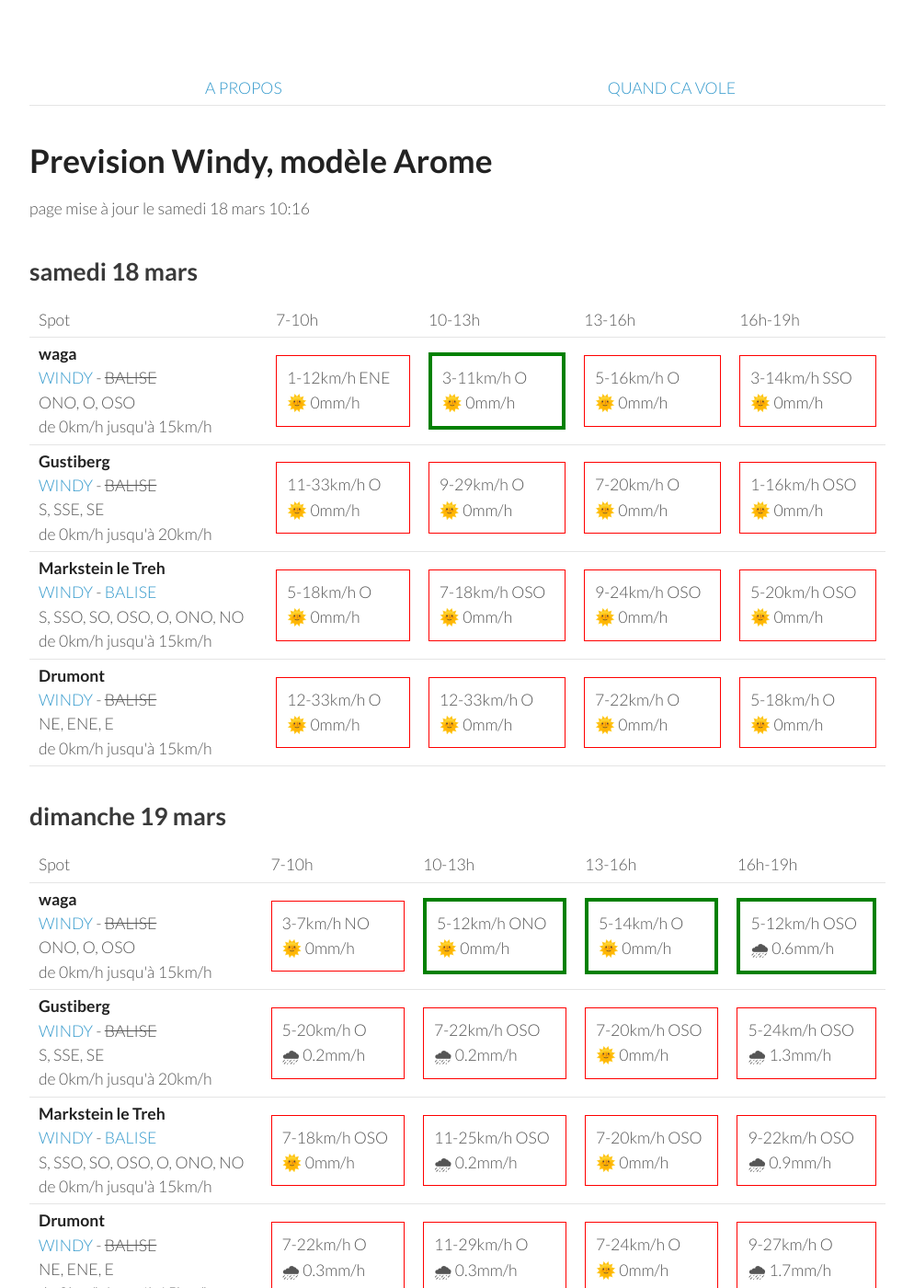
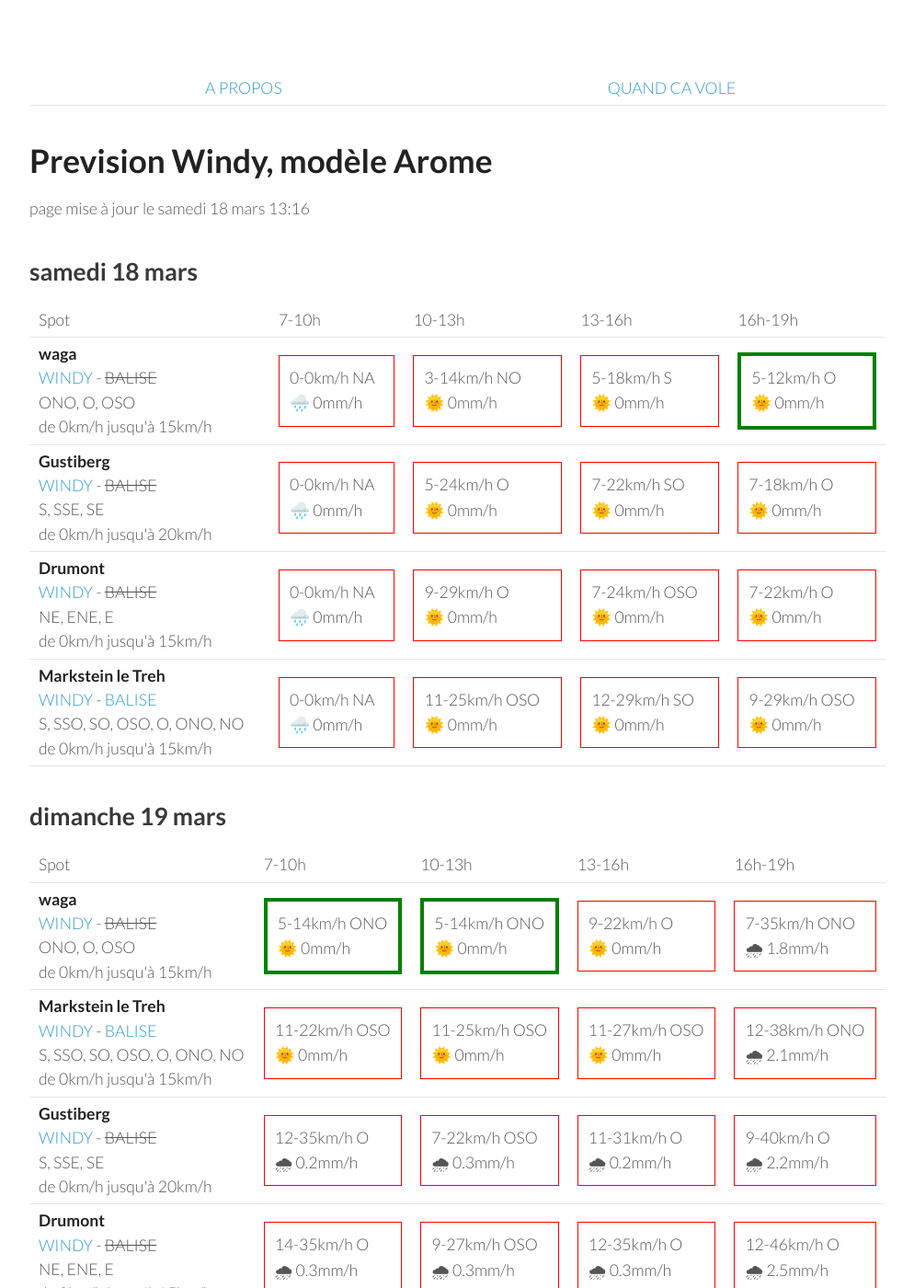
Before and after one commit to parapente-dans-le-nord/parapente-dans-le-nord.github.io, a Jekyll site: the page built from vosges.markdown, in a window 1280 px wide and 1400 px high. Shown: the whole window at 92% size, without its empty margins (26-1020 px from the left). Built offline with Jekyll 4.4.1, drawn with Linux system fonts in a browser that asks for light colours; some of the changed text lies outside the part shown.

Commit message:
update index.markdown

```diff
--- a/vosges.markdown
+++ b/vosges.markdown
@@ -7,7 +7,7 @@ title:  "Tous les spots"
 {: .links}
 
 # Prevision Windy, modèle Arome
-page mise à jour le samedi 18 mars 10:16
+page mise à jour le samedi 18 mars 13:16
 
 ## samedi 18 mars
 
@@ -24,41 +24,37 @@ page mise à jour le samedi 18 mars 10:16
 <tr>
         <td><strong>waga</strong><br><a href="https://windy.com/47.903/6.996?47.900,6.983,15">WINDY</a> - <span class="no-balise"> BALISE </span><br> <span class="vent-favorable">ONO, O, OSO</span><br><span class="force-vent">de 0km/h jusqu'à 15km/h</span> </td>
 
-            <td><div class="not-flyable"><p>1-12km/h ENE</p><p>🌞 0mm/h</p></div></td>
-            <td><div class="flyable"><p>3-11km/h O</p><p>🌞 0mm/h</p></div></td>
-            <td><div class="not-flyable"><p>5-16km/h O</p><p>🌞 0mm/h</p></div></td>
-            <td><div class="not-flyable"><p>3-14km/h SSO</p><p>🌞 0mm/h</p></div></td>
-
+            <td><div class="not-flyable"><p>0-0km/h NA</p><p>🌧️ 0mm/h</p></div></td>
+            <td><div class="not-flyable"><p>3-14km/h NO</p><p>🌞 0mm/h</p></div></td>
+            <td><div class="not-flyable"><p>5-18km/h S</p><p>🌞 0mm/h</p></div></td>
+            <td><div class="flyable"><p>5-12km/h O</p><p>🌞 0mm/h</p></div></td>
 
     </tr>
 <tr>
         <td><strong>Gustiberg</strong><br><a href="https://windy.com/47.894/6.934?47.891,6.934,15,m:eYYagmI">WINDY</a> - <span class="no-balise"> BALISE </span><br> <span class="vent-favorable">S, SSE, SE</span><br><span class="force-vent">de 0km/h jusqu'à 20km/h</span> </td>
 
-            <td><div class="not-flyable"><p>11-33km/h O</p><p>🌞 0mm/h</p></div></td>
+            <td><div class="not-flyable"><p>0-0km/h NA</p><p>🌧️ 0mm/h</p></div></td>
+            <td><div class="not-flyable"><p>5-24km/h O</p><p>🌞 0mm/h</p></div></td>
+            <td><div class="not-flyable"><p>7-22km/h SO</p><p>🌞 0mm/h</p></div></td>
+            <td><div class="not-flyable"><p>7-18km/h O</p><p>🌞 0mm/h</p></div></td>
+
+    </tr>
+<tr>
+        <td><strong>Drumont</strong><br><a href="https://windy.com/47.898/6.919?47.687,6.919,9,m:eYYagmG">WINDY</a> - <span class="no-balise"> BALISE </span><br> <span class="vent-favorable">NE, ENE, E</span><br><span class="force-vent">de 0km/h jusqu'à 15km/h</span> </td>
+
+            <td><div class="not-flyable"><p>0-0km/h NA</p><p>🌧️ 0mm/h</p></div></td>
             <td><div class="not-flyable"><p>9-29km/h O</p><p>🌞 0mm/h</p></div></td>
-            <td><div class="not-flyable"><p>7-20km/h O</p><p>🌞 0mm/h</p></div></td>
-            <td><div class="not-flyable"><p>1-16km/h OSO</p><p>🌞 0mm/h</p></div></td>
-
+            <td><div class="not-flyable"><p>7-24km/h OSO</p><p>🌞 0mm/h</p></div></td>
+            <td><div class="not-flyable"><p>7-22km/h O</p><p>🌞 0mm/h</p></div></td>
 
     </tr>
 <tr>
         <td><strong>Markstein le Treh</strong><br><a href="https://windy.com/47.926/7.012?47.505,7.012,8,m:eY1agmQ">WINDY</a> - <span class=""><a href="http://www.balisemeteo.com/balise.php?idBalise=136">BALISE</a> </span><br> <span class="vent-favorable">S, SSO, SO, OSO, O, ONO, NO</span><br><span class="force-vent">de 0km/h jusqu'à 15km/h</span> </td>
 
-            <td><div class="not-flyable"><p>5-18km/h O</p><p>🌞 0mm/h</p></div></td>
-            <td><div class="not-flyable"><p>7-18km/h OSO</p><p>🌞 0mm/h</p></div></td>
-            <td><div class="not-flyable"><p>9-24km/h OSO</p><p>🌞 0mm/h</p></div></td>
-            <td><div class="not-flyable"><p>5-20km/h OSO</p><p>🌞 0mm/h</p></div></td>
-
-
-    </tr>
-<tr>
-        <td><strong>Drumont</strong><br><a href="https://windy.com/47.898/6.919?47.687,6.919,9,m:eYYagmG">WINDY</a> - <span class="no-balise"> BALISE </span><br> <span class="vent-favorable">NE, ENE, E</span><br><span class="force-vent">de 0km/h jusqu'à 15km/h</span> </td>
-
-            <td><div class="not-flyable"><p>12-33km/h O</p><p>🌞 0mm/h</p></div></td>
-            <td><div class="not-flyable"><p>12-33km/h O</p><p>🌞 0mm/h</p></div></td>
-            <td><div class="not-flyable"><p>7-22km/h O</p><p>🌞 0mm/h</p></div></td>
-            <td><div class="not-flyable"><p>5-18km/h O</p><p>🌞 0mm/h</p></div></td>
-
+            <td><div class="not-flyable"><p>0-0km/h NA</p><p>🌧️ 0mm/h</p></div></td>
+            <td><div class="not-flyable"><p>11-25km/h OSO</p><p>🌞 0mm/h</p></div></td>
+            <td><div class="not-flyable"><p>12-29km/h SO</p><p>🌞 0mm/h</p></div></td>
+            <td><div class="not-flyable"><p>9-29km/h OSO</p><p>🌞 0mm/h</p></div></td>
 
     </tr>
 
@@ -80,40 +76,40 @@ page mise à jour le samedi 18 mars 10:16
 <tr>
         <td><strong>waga</strong><br><a href="https://windy.com/47.903/6.996?47.900,6.983,15">WINDY</a> - <span class="no-balise"> BALISE </span><br> <span class="vent-favorable">ONO, O, OSO</span><br><span class="force-vent">de 0km/h jusqu'à 15km/h</span> </td>
 
-            <td><div class="not-flyable"><p>3-7km/h NO</p><p>🌞 0mm/h</p></div></td>
-            <td><div class="flyable"><p>5-12km/h ONO</p><p>🌞 0mm/h</p></div></td>
-            <td><div class="flyable"><p>5-14km/h O</p><p>🌞 0mm/h</p></div></td>
-            <td><div class="flyable"><p>5-12km/h OSO</p><p>🌧 0.6mm/h</p></div></td>
+            <td><div class="flyable"><p>5-14km/h ONO</p><p>🌞 0mm/h</p></div></td>
+            <td><div class="flyable"><p>5-14km/h ONO</p><p>🌞 0mm/h</p></div></td>
+            <td><div class="not-flyable"><p>9-22km/h O</p><p>🌞 0mm/h</p></div></td>
+            <td><div class="not-flyable"><p>7-35km/h ONO</p><p>🌧 1.8mm/h</p></div></td>
+
+
+    </tr>
+<tr>
+        <td><strong>Markstein le Treh</strong><br><a href="https://windy.com/47.926/7.012?47.505,7.012,8,m:eY1agmQ">WINDY</a> - <span class=""><a href="http://www.balisemeteo.com/balise.php?idBalise=136">BALISE</a> </span><br> <span class="vent-favorable">S, SSO, SO, OSO, O, ONO, NO</span><br><span class="force-vent">de 0km/h jusqu'à 15km/h</span> </td>
+
+            <td><div class="not-flyable"><p>11-22km/h OSO</p><p>🌞 0mm/h</p></div></td>
+            <td><div class="not-flyable"><p>11-25km/h OSO</p><p>🌞 0mm/h</p></div></td>
+            <td><div class="not-flyable"><p>11-27km/h OSO</p><p>🌞 0mm/h</p></div></td>
+            <td><div class="not-flyable"><p>12-38km/h ONO</p><p>🌧 2.1mm/h</p></div></td>
 
 
     </tr>
 <tr>
         <td><strong>Gustiberg</strong><br><a href="https://windy.com/47.894/6.934?47.891,6.934,15,m:eYYagmI">WINDY</a> - <span class="no-balise"> BALISE </span><br> <span class="vent-favorable">S, SSE, SE</span><br><span class="force-vent">de 0km/h jusqu'à 20km/h</span> </td>
 
-            <td><div class="not-flyable"><p>5-20km/h O</p><p>🌧 0.2mm/h</p></div></td>
-            <td><div class="not-flyable"><p>7-22km/h OSO</p><p>🌧 0.2mm/h</p></div></td>
-            <td><div class="not-flyable"><p>7-20km/h OSO</p><p>🌞 0mm/h</p></div></td>
-            <td><div class="not-flyable"><p>5-24km/h OSO</p><p>🌧 1.3mm/h</p></div></td>
-
-
-    </tr>
-<tr>
-        <td><strong>Markstein le Treh</strong><br><a href="https://windy.com/47.926/7.012?47.505,7.012,8,m:eY1agmQ">WINDY</a> - <span class=""><a href="http://www.balisemeteo.com/balise.php?idBalise=136">BALISE</a> </span><br> <span class="vent-favorable">S, SSO, SO, OSO, O, ONO, NO</span><br><span class="force-vent">de 0km/h jusqu'à 15km/h</span> </td>
-
-            <td><div class="not-flyable"><p>7-18km/h OSO</p><p>🌞 0mm/h</p></div></td>
-            <td><div class="not-flyable"><p>11-25km/h OSO</p><p>🌧 0.2mm/h</p></div></td>
-            <td><div class="not-flyable"><p>7-20km/h OSO</p><p>🌞 0mm/h</p></div></td>
-            <td><div class="not-flyable"><p>9-22km/h OSO</p><p>🌧 0.9mm/h</p></div></td>
+            <td><div class="not-flyable"><p>12-35km/h O</p><p>🌧 0.2mm/h</p></div></td>
+            <td><div class="not-flyable"><p>7-22km/h OSO</p><p>🌧 0.3mm/h</p></div></td>
+            <td><div class="not-flyable"><p>11-31km/h O</p><p>🌧 0.2mm/h</p></div></td>
+            <td><div class="not-flyable"><p>9-40km/h O</p><p>🌧 2.2mm/h</p></div></td>
 
 
     </tr>
 <tr>
         <td><strong>Drumont</strong><br><a href="https://windy.com/47.898/6.919?47.687,6.919,9,m:eYYagmG">WINDY</a> - <span class="no-balise"> BALISE </span><br> <span class="vent-favorable">NE, ENE, E</span><br><span class="force-vent">de 0km/h jusqu'à 15km/h</span> </td>
 
-            <td><div class="not-flyable"><p>7-22km/h O</p><p>🌧 0.3mm/h</p></div></td>
-            <td><div class="not-flyable"><p>11-29km/h O</p><p>🌧 0.3mm/h</p></div></td>
-            <td><div class="not-flyable"><p>7-24km/h O</p><p>🌞 0mm/h</p></div></td>
-            <td><div class="not-flyable"><p>9-27km/h O</p><p>🌧 1.7mm/h</p></div></td>
+            <td><div class="not-flyable"><p>14-35km/h O</p><p>🌧 0.3mm/h</p></div></td>
+            <td><div class="not-flyable"><p>9-27km/h OSO</p><p>🌧 0.3mm/h</p></div></td>
+            <td><div class="not-flyable"><p>12-35km/h O</p><p>🌧 0.3mm/h</p></div></td>
+            <td><div class="not-flyable"><p>12-46km/h O</p><p>🌧 2.5mm/h</p></div></td>
 
 
     </tr>
@@ -146,10 +142,10 @@ page mise à jour le samedi 18 mars 10:16
 <tr>
         <td><strong>Gustiberg</strong><br><a href="https://windy.com/47.894/6.934?47.891,6.934,15,m:eYYagmI">WINDY</a> - <span class="no-balise"> BALISE </span><br> <span class="vent-favorable">S, SSE, SE</span><br><span class="force-vent">de 0km/h jusqu'à 20km/h</span> </td>
 
-            <td><div class="not-flyable"><p>5-20km/h ONO</p><p>🌞 0mm/h</p></div></td>
-            <td><div class="not-flyable"><p>3-16km/h NO</p><p>🌞 0mm/h</p></div></td>
-            <td><div class="not-flyable"><p>1-14km/h SSO</p><p>🌞 0mm/h</p></div></td>
-            <td><div class="not-flyable"><p>5-18km/h SSO</p><p>🌞 0mm/h</p></div></td>
+            <td><div class="not-flyable"><p>5-22km/h ONO</p><p>🌞 0mm/h</p></div></td>
+            <td><div class="not-flyable"><p>3-14km/h SO</p><p>🌞 0mm/h</p></div></td>
+            <td><div class="not-flyable"><p>3-18km/h O</p><p>🌧 0.2mm/h</p></div></td>
+            <td><div class="not-flyable"><p>5-18km/h OSO</p><p>🌞 0mm/h</p></div></td>
 
 
     </tr>
@@ -166,10 +162,10 @@ page mise à jour le samedi 18 mars 10:16
 <tr>
         <td><strong>Drumont</strong><br><a href="https://windy.com/47.898/6.919?47.687,6.919,9,m:eYYagmG">WINDY</a> - <span class="no-balise"> BALISE </span><br> <span class="vent-favorable">NE, ENE, E</span><br><span class="force-vent">de 0km/h jusqu'à 15km/h</span> </td>
 
-            <td><div class="not-flyable"><p>5-18km/h ONO</p><p>🌧 0.2mm/h</p></div></td>
-            <td><div class="not-flyable"><p>3-16km/h NO</p><p>🌞 0mm/h</p></div></td>
-            <td><div class="not-flyable"><p>1-14km/h SSO</p><p>🌞 0mm/h</p></div></td>
-            <td><div class="not-flyable"><p>5-18km/h SSO</p><p>🌞 0mm/h</p></div></td>
+            <td><div class="not-flyable"><p>5-20km/h ONO</p><p>🌞 0mm/h</p></div></td>
+            <td><div class="not-flyable"><p>3-14km/h SO</p><p>🌞 0mm/h</p></div></td>
+            <td><div class="not-flyable"><p>5-18km/h O</p><p>🌧 0.2mm/h</p></div></td>
+            <td><div class="not-flyable"><p>5-18km/h OSO</p><p>🌞 0mm/h</p></div></td>
 
 
     </tr>
@@ -190,16 +186,6 @@ page mise à jour le samedi 18 mars 10:16
       <td>16h-19h</td>
     </tr>
 <tr>
-        <td><strong>Gustiberg</strong><br><a href="https://windy.com/47.894/6.934?47.891,6.934,15,m:eYYagmI">WINDY</a> - <span class="no-balise"> BALISE </span><br> <span class="vent-favorable">S, SSE, SE</span><br><span class="force-vent">de 0km/h jusqu'à 20km/h</span> </td>
-
-            <td><div class="flyable"><p>3-14km/h SSE</p><p>🌞 0mm/h</p></div></td>
-            <td><div class="not-flyable"><p>11-31km/h SO</p><p>🌞 0mm/h</p></div></td>
-            <td><div class="not-flyable"><p>14-40km/h OSO</p><p>🌞 0mm/h</p></div></td>
-            <td><div class="not-flyable"><p>14-42km/h OSO</p><p>🌞 0mm/h</p></div></td>
-
-
-    </tr>
-<tr>
         <td><strong>waga</strong><br><a href="https://windy.com/47.903/6.996?47.900,6.983,15">WINDY</a> - <span class="no-balise"> BALISE </span><br> <span class="vent-favorable">ONO, O, OSO</span><br><span class="force-vent">de 0km/h jusqu'à 15km/h</span> </td>
 
             <td><div class="not-flyable"><p>3-20km/h O</p><p>🌞 0mm/h</p></div></td>
@@ -210,12 +196,12 @@ page mise à jour le samedi 18 mars 10:16
 
     </tr>
 <tr>
-        <td><strong>Drumont</strong><br><a href="https://windy.com/47.898/6.919?47.687,6.919,9,m:eYYagmG">WINDY</a> - <span class="no-balise"> BALISE </span><br> <span class="vent-favorable">NE, ENE, E</span><br><span class="force-vent">de 0km/h jusqu'à 15km/h</span> </td>
+        <td><strong>Gustiberg</strong><br><a href="https://windy.com/47.894/6.934?47.891,6.934,15,m:eYYagmI">WINDY</a> - <span class="no-balise"> BALISE </span><br> <span class="vent-favorable">S, SSE, SE</span><br><span class="force-vent">de 0km/h jusqu'à 20km/h</span> </td>
 
-            <td><div class="not-flyable"><p>3-14km/h SSE</p><p>🌞 0mm/h</p></div></td>
-            <td><div class="not-flyable"><p>11-31km/h SO</p><p>🌞 0mm/h</p></div></td>
-            <td><div class="not-flyable"><p>14-38km/h OSO</p><p>🌞 0mm/h</p></div></td>
-            <td><div class="not-flyable"><p>14-42km/h OSO</p><p>🌞 0mm/h</p></div></td>
+            <td><div class="not-flyable"><p>3-18km/h SO</p><p>🌞 0mm/h</p></div></td>
+            <td><div class="not-flyable"><p>14-37km/h OSO</p><p>🌧 0.2mm/h</p></div></td>
+            <td><div class="not-flyable"><p>16-44km/h OSO</p><p>🌞 0mm/h</p></div></td>
+            <td><div class="not-flyable"><p>16-44km/h OSO</p><p>🌞 0mm/h</p></div></td>
 
 
     </tr>
@@ -226,6 +212,16 @@ page mise à jour le samedi 18 mars 10:16
             <td><div class="not-flyable"><p>12-38km/h OSO</p><p>🌧 0.2mm/h</p></div></td>
             <td><div class="not-flyable"><p>14-46km/h OSO</p><p>🌞 0mm/h</p></div></td>
             <td><div class="not-flyable"><p>16-46km/h OSO</p><p>🌞 0mm/h</p></div></td>
+
+
+    </tr>
+<tr>
+        <td><strong>Drumont</strong><br><a href="https://windy.com/47.898/6.919?47.687,6.919,9,m:eYYagmG">WINDY</a> - <span class="no-balise"> BALISE </span><br> <span class="vent-favorable">NE, ENE, E</span><br><span class="force-vent">de 0km/h jusqu'à 15km/h</span> </td>
+
+            <td><div class="not-flyable"><p>3-16km/h SSO</p><p>🌞 0mm/h</p></div></td>
+            <td><div class="not-flyable"><p>14-37km/h OSO</p><p>🌧 0.3mm/h</p></div></td>
+            <td><div class="not-flyable"><p>16-44km/h OSO</p><p>🌞 0mm/h</p></div></td>
+            <td><div class="not-flyable"><p>16-44km/h OSO</p><p>🌞 0mm/h</p></div></td>
 
 
     </tr>
@@ -246,26 +242,6 @@ page mise à jour le samedi 18 mars 10:16
       <td>16h-19h</td>
     </tr>
 <tr>
-        <td><strong>Drumont</strong><br><a href="https://windy.com/47.898/6.919?47.687,6.919,9,m:eYYagmG">WINDY</a> - <span class="no-balise"> BALISE </span><br> <span class="vent-favorable">NE, ENE, E</span><br><span class="force-vent">de 0km/h jusqu'à 15km/h</span> </td>
-
-            <td><div class="not-flyable"><p>11-33km/h OSO</p><p>🌞 0mm/h</p></div></td>
-            <td><div class="not-flyable"><p>20-51km/h OSO</p><p>🌞 0mm/h</p></div></td>
-            <td><div class="not-flyable"><p>18-55km/h OSO</p><p>🌞 0mm/h</p></div></td>
-            <td><div class="not-flyable"><p>14-48km/h OSO</p><p>🌞 0mm/h</p></div></td>
-
-
-    </tr>
-<tr>
-        <td><strong>Gustiberg</strong><br><a href="https://windy.com/47.894/6.934?47.891,6.934,15,m:eYYagmI">WINDY</a> - <span class="no-balise"> BALISE </span><br> <span class="vent-favorable">S, SSE, SE</span><br><span class="force-vent">de 0km/h jusqu'à 20km/h</span> </td>
-
-            <td><div class="not-flyable"><p>11-33km/h OSO</p><p>🌞 0mm/h</p></div></td>
-            <td><div class="not-flyable"><p>20-51km/h OSO</p><p>🌞 0mm/h</p></div></td>
-            <td><div class="not-flyable"><p>18-55km/h OSO</p><p>🌞 0mm/h</p></div></td>
-            <td><div class="not-flyable"><p>14-48km/h OSO</p><p>🌞 0mm/h</p></div></td>
-
-
-    </tr>
-<tr>
         <td><strong>Markstein le Treh</strong><br><a href="https://windy.com/47.926/7.012?47.505,7.012,8,m:eY1agmQ">WINDY</a> - <span class=""><a href="http://www.balisemeteo.com/balise.php?idBalise=136">BALISE</a> </span><br> <span class="vent-favorable">S, SSO, SO, OSO, O, ONO, NO</span><br><span class="force-vent">de 0km/h jusqu'à 15km/h</span> </td>
 
             <td><div class="not-flyable"><p>14-51km/h OSO</p><p>🌞 0mm/h</p></div></td>
@@ -276,12 +252,32 @@ page mise à jour le samedi 18 mars 10:16
 
     </tr>
 <tr>
+        <td><strong>Drumont</strong><br><a href="https://windy.com/47.898/6.919?47.687,6.919,9,m:eYYagmG">WINDY</a> - <span class="no-balise"> BALISE </span><br> <span class="vent-favorable">NE, ENE, E</span><br><span class="force-vent">de 0km/h jusqu'à 15km/h</span> </td>
+
+            <td><div class="not-flyable"><p>14-44km/h OSO</p><p>🌞 0mm/h</p></div></td>
+            <td><div class="not-flyable"><p>16-55km/h SO</p><p>🌞 0mm/h</p></div></td>
+            <td><div class="not-flyable"><p>29-75km/h OSO</p><p>🌞 0mm/h</p></div></td>
+            <td><div class="not-flyable"><p>22-77km/h SO</p><p>🌧 0.2mm/h</p></div></td>
+
+
+    </tr>
+<tr>
         <td><strong>waga</strong><br><a href="https://windy.com/47.903/6.996?47.900,6.983,15">WINDY</a> - <span class="no-balise"> BALISE </span><br> <span class="vent-favorable">ONO, O, OSO</span><br><span class="force-vent">de 0km/h jusqu'à 15km/h</span> </td>
 
             <td><div class="not-flyable"><p>14-51km/h OSO</p><p>🌞 0mm/h</p></div></td>
             <td><div class="not-flyable"><p>14-59km/h OSO</p><p>🌞 0mm/h</p></div></td>
             <td><div class="not-flyable"><p>29-83km/h OSO</p><p>🌞 0mm/h</p></div></td>
             <td><div class="not-flyable"><p>22-85km/h OSO</p><p>🌧 0.2mm/h</p></div></td>
+
+
+    </tr>
+<tr>
+        <td><strong>Gustiberg</strong><br><a href="https://windy.com/47.894/6.934?47.891,6.934,15,m:eYYagmI">WINDY</a> - <span class="no-balise"> BALISE </span><br> <span class="vent-favorable">S, SSE, SE</span><br><span class="force-vent">de 0km/h jusqu'à 20km/h</span> </td>
+
+            <td><div class="not-flyable"><p>14-46km/h OSO</p><p>🌞 0mm/h</p></div></td>
+            <td><div class="not-flyable"><p>16-55km/h OSO</p><p>🌞 0mm/h</p></div></td>
+            <td><div class="not-flyable"><p>29-77km/h OSO</p><p>🌞 0mm/h</p></div></td>
+            <td><div class="not-flyable"><p>22-79km/h SO</p><p>🌧 0.2mm/h</p></div></td>
 
 
     </tr>
@@ -312,6 +308,16 @@ page mise à jour le samedi 18 mars 10:16
 
     </tr>
 <tr>
+        <td><strong>Drumont</strong><br><a href="https://windy.com/47.898/6.919?47.687,6.919,9,m:eYYagmG">WINDY</a> - <span class="no-balise"> BALISE </span><br> <span class="vent-favorable">NE, ENE, E</span><br><span class="force-vent">de 0km/h jusqu'à 15km/h</span> </td>
+
+            <td><div class="not-flyable"><p>22-66km/h SO</p><p>🌧 2.4mm/h</p></div></td>
+            <td><div class="not-flyable"><p>27-77km/h OSO</p><p>🌧 2.1mm/h</p></div></td>
+            <td><div class="not-flyable"><p>29-79km/h OSO</p><p>🌧 0.9mm/h</p></div></td>
+            <td><div class="not-flyable"><p>22-79km/h OSO</p><p>🌧 1.4mm/h</p></div></td>
+
+
+    </tr>
+<tr>
         <td><strong>waga</strong><br><a href="https://windy.com/47.903/6.996?47.900,6.983,15">WINDY</a> - <span class="no-balise"> BALISE </span><br> <span class="vent-favorable">ONO, O, OSO</span><br><span class="force-vent">de 0km/h jusqu'à 15km/h</span> </td>
 
             <td><div class="not-flyable"><p>22-75km/h SO</p><p>🌧 1.9mm/h</p></div></td>
@@ -321,6 +327,16 @@ page mise à jour le samedi 18 mars 10:16
 
 
     </tr>
+<tr>
+        <td><strong>Gustiberg</strong><br><a href="https://windy.com/47.894/6.934?47.891,6.934,15,m:eYYagmI">WINDY</a> - <span class="no-balise"> BALISE </span><br> <span class="vent-favorable">S, SSE, SE</span><br><span class="force-vent">de 0km/h jusqu'à 20km/h</span> </td>
+
+            <td><div class="not-flyable"><p>22-68km/h SO</p><p>🌧 2.2mm/h</p></div></td>
+            <td><div class="not-flyable"><p>25-77km/h OSO</p><p>🌧 1.9mm/h</p></div></td>
+            <td><div class="not-flyable"><p>29-81km/h OSO</p><p>🌧 0.9mm/h</p></div></td>
+            <td><div class="not-flyable"><p>22-79km/h OSO</p><p>🌧 1.4mm/h</p></div></td>
+
+
+    </tr>
 
 </tbody>
 </table>
```
